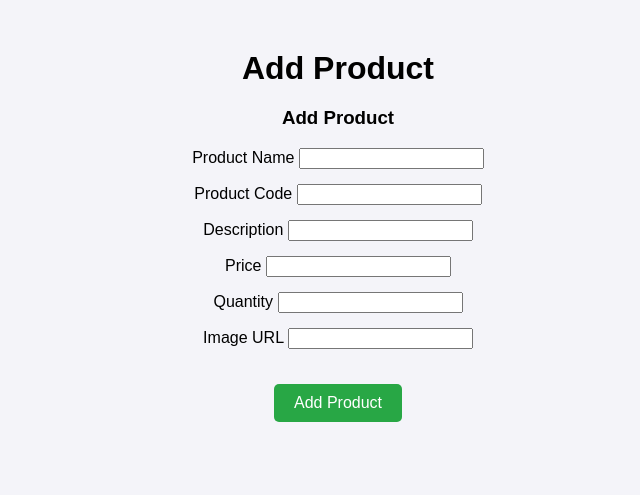
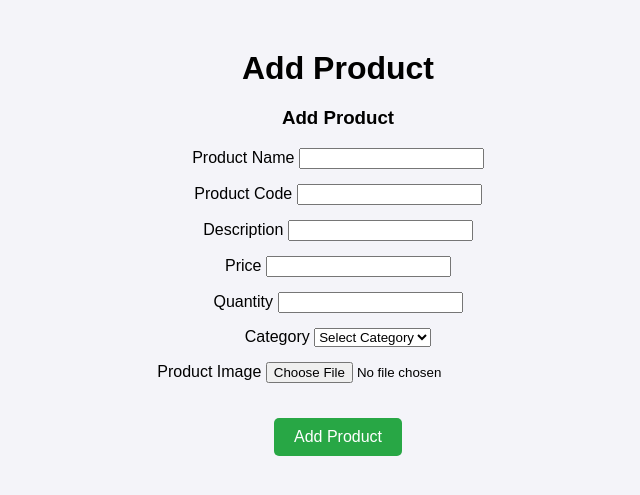
Before and after one commit to PraneshPK2005/Inventory_M_S, a Flask app: page /add_product in a window 1280 px wide. Shown: the top 495 px of the page, without its empty margins (302-942 px from the left). Run offline with Flask 3, Linux system fonts and the light colour scheme; data that the repository does not hold is empty.

Commit message:
update 29th nov 2:27

```diff
--- a/app.py
+++ b/app.py
@@ -4,6 +4,8 @@ import random
 import smtplib
 from email.mime.text import MIMEText
 from email.mime.multipart import MIMEMultipart
+from werkzeug.utils import secure_filename
+import os
 
 app = Flask(__name__)
 app.secret_key = 'your_secret_key'
@@ -134,8 +136,19 @@ def main():
     return render_template('main.html')
 
 # Inventory Page
+ALLOWED_EXTENSIONS = {'png', 'jpg', 'jpeg', 'gif'}  # Allowed extensions
+
+
+def allowed_file(filename):
+    return '.' in filename and filename.rsplit('.', 1)[1].lower() in ALLOWED_EXTENSIONS
+
 @app.route('/inventory', methods=['GET', 'POST'])
 def inventory():
+    UPLOAD_FOLDER = 'static/images'
+    if not os.path.exists(UPLOAD_FOLDER):
+        os.makedirs(UPLOAD_FOLDER)
+    app.config['UPLOAD_FOLDER'] = UPLOAD_FOLDER  # Define your upload folder
+
     if request.method == 'POST':
         action = request.form['action']
         product_id = request.form['id']
@@ -143,24 +156,46 @@ def inventory():
         conn = get_db_connection()
         cursor = conn.cursor()
 
+        # Initialize image_url variable (default to None)
+        image_url = None
+
+        # Handle image upload
+        if 'image' in request.files:
+            image = request.files['image']
+            if image and image.filename != '':
+                filename = secure_filename(image.filename)
+                image_path = os.path.join(app.config['UPLOAD_FOLDER'], filename)
+                print(f"Saving image to: {image_path}")  # Debug: Check the path where the image is saved
+                image.save(image_path)
+                image_url = f"/{UPLOAD_FOLDER}/{filename}"
+                print(f"Image URL: {image_url}")  # Debug: Check the image URL being stored
+
+        # Modify product details in the database
         if action == 'modify':
             name = request.form['name']
             code = request.form['code']
             price = request.form['price']
             quantity = request.form['quantity']
             description = request.form['description']
-            category_id = request.form['category_id']  # Add category ID
+            category_id = request.form['category_id']  # Get category_id from the form
 
-            cursor.execute('''
-                UPDATE products
-                SET name = %s, code = %s, price = %s, quantity = %s, description = %s, category_id = %s, last_updated = NOW()
-                WHERE id = %s
-            ''', (name, code, price, quantity, description, category_id, product_id))
+            if image_url:  # Update image_url only if a new image was uploaded
+                cursor.execute('''
+                    UPDATE products
+                    SET name = %s, code = %s, price = %s, quantity = %s, description = %s, category_id = %s, image_url = %s, last_updated = NOW()
+                    WHERE id = %s
+                ''', (name, code, price, quantity, description, category_id, image_url, product_id))
+            else:  # If no image uploaded, only update other fields
+                cursor.execute('''
+                    UPDATE products
+                    SET name = %s, code = %s, price = %s, quantity = %s, description = %s, category_id = %s, last_updated = NOW()
+                    WHERE id = %s
+                ''', (name, code, price, quantity, description, category_id, product_id))
 
         elif action == 'delete':
             cursor.execute('DELETE FROM products WHERE id = %s', (product_id,))
 
-        conn.commit()
+        conn.commit()  # Commit the changes to the database
         cursor.close()
         conn.close()
 
@@ -217,27 +252,63 @@ def inventory():
     return render_template('inventory.html', products=product_list, categories=categories)
 
 
+
 # ADD or Delete Product Page
 @app.route('/add_product', methods=['GET', 'POST'])
 def add_product():
+    UPLOAD_FOLDER = 'static/images'
+    app.config['UPLOAD_FOLDER'] = UPLOAD_FOLDER
+
+# Ensure the directory exists
+    os.makedirs(UPLOAD_FOLDER, exist_ok=True)
     if request.method == 'POST':
         # Retrieve product details from the form
-        product_name = request.form['name']  # Product name for adding
-        product_code = request.form['code']  # Product code for adding
-        product_description = request.form['description']  # Product description for adding
-        product_price = request.form['price']  # Product price for adding
-        product_quantity = request.form['quantity']  # Quantity for adding
-        product_image_url = request.form.get('image_url', 'default_image_url')  # Default image URL if not provided
+        product_name = request.form['name']
+        product_code = request.form['code']
+        product_description = request.form['description']
+        product_price = request.form['price']
+        product_quantity = request.form['quantity']
+        category_id = request.form['category_id']  # Category ID from dropdown menu
+
+        # Handle the image upload
+        image_file = request.files['image']
+        if image_file and image_file.filename != '':
+            # Secure the filename and save the file
+            secure_name = secure_filename(image_file.filename)
+            file_path = os.path.join(app.config['UPLOAD_FOLDER'], secure_name)
+            image_file.save(file_path)
+        else:
+            flash('Image upload failed.', 'danger')
+            return redirect(url_for('add_product'))
+
+        # Save product details, including the image filename, to the database
+        try:
+            conn = get_db_connection()
+            cursor = conn.cursor()
+            cursor.execute("SELECT name FROM categories WHERE id = %s", (category_id,))
+            category_name = cursor.fetchone()  # Fetch the category name
+            cursor.close()
+            conn.close()
+
+            if category_name:
+                category_name = category_name[0]  # Extract the category name from the result
+            else:
+                category_name = "Unknown"  # Default in case the category is not found
+
+        except Exception as e:
+            print(f"Error fetching category name: {e}")
+            category_name = "Unknown"  # Set a default if there’s an issue
 
         # Establish a connection to the database
         conn = get_db_connection()
         cursor = conn.cursor()
-
-        # Insert the product into the database
+        image_url=f'/static/images/{secure_name}'
+        print(image_url)
+        # Insert the product into the database, including category name
         cursor.execute('''
-            INSERT INTO products (name, code, description, price, quantity, image_url)
-            VALUES (%s, %s, %s, %s, %s, %s)
-        ''', (product_name, product_code, product_description, product_price, product_quantity, product_image_url))
+            INSERT INTO products (name, code, description, price, quantity, image_url, category_id, category_name)
+            VALUES (%s, %s, %s, %s, %s, %s, %s, %s)
+        ''', (product_name, product_code, product_description, product_price, product_quantity, image_url, category_id, category_name))
 
         # Commit changes and close the connection
         conn.commit()
@@ -247,8 +318,20 @@ def add_product():
         # Redirect to the same page after adding the product
         return redirect(url_for('add_product'))
 
-    # Render the Add Product page
-    return render_template('add_product.html')
+    # Fetch categories from the database
+    try:
+        conn = get_db_connection()
+        cursor = conn.cursor()
+        cursor.execute("SELECT id, name FROM categories")
+        categories = cursor.fetchall()  # Fetch the categories
+        cursor.close()
+        conn.close()
+    except Exception as e:
+        print(f"Error fetching categories: {e}")
+
+    # Render the Add Product page with categories data
+    return render_template('add_product.html', categories=categories)
+
 
 
 @app.route('/ordering', methods=['GET', 'POST'])
@@ -261,7 +344,7 @@ def ordering():
     products = cursor.fetchall()
 
     # Fetch distinct categories
-    cursor.execute('SELECT DISTINCT category_name FROM products')
+    cursor.execute('SELECT name FROM categories')
     categories = cursor.fetchall()
 
     cursor.close()
--- a/templates/add_product.html
+++ b/templates/add_product.html
@@ -55,32 +55,57 @@
         <!-- Add Product Form -->
         <div id="add-form" class="form-section">
             <h3>Add Product</h3>
-            <form method="POST">
+            <form method="POST" enctype="multipart/form-data">
                 <input type="hidden" name="action" value="add"> <!-- Hidden action field -->
+
+                <!-- Product Name -->
                 <div class="form-group">
                     <label for="name">Product Name</label>
                     <input type="text" id="name" name="name" required>
                 </div>
+
+                <!-- Product Code -->
                 <div class="form-group">
                     <label for="code">Product Code</label>
                     <input type="text" id="code" name="code" required>
                 </div>
+
+                <!-- Product Description -->
                 <div class="form-group">
                     <label for="description">Description</label>
                     <input type="text" id="description" name="description" required>
                 </div>
+
+                <!-- Product Price -->
                 <div class="form-group">
                     <label for="price">Price</label>
                     <input type="number" id="price" name="price" step="0.01" required>
                 </div>
+
+                <!-- Product Quantity -->
                 <div class="form-group">
                     <label for="quantity">Quantity</label>
                     <input type="number" id="quantity" name="quantity" required>
                 </div>
+
+                <!-- Category Dropdown -->
                 <div class="form-group">
-                    <label for="image_url">Image URL</label>
-                    <input type="url" id="image_url" name="image_url" required>
+                    <label for="category_id">Category</label>
+                    <select id="category_id" name="category_id" required>
+                        <option value="">Select Category</option>
+                        {% for category in categories %}
+                            <option value="{{ category[0] }}">{{ category[1] }}</option>
+                        {% endfor %}
+                    </select>
                 </div>
+
+                <!-- Product Image Upload -->
+                <div class="form-group">
+                    <label for="image">Product Image</label>
+                    <input type="file" id="image" name="image" accept="image/*" required>
+                </div>
+
+                <!-- Submit Button -->
                 <button type="submit" class="btn btn-success">Add Product</button>
             </form>
         </div>
```
Also changed, not shown: templates/inventory.html (+10 -3 lines), static/images/WhatsApp_Image_2024-10-02_at_21.28.58.jpeg (added), static/images/pexels-pixabay-209439.jpg (added), static/images/sms_logo.jpeg (added).
